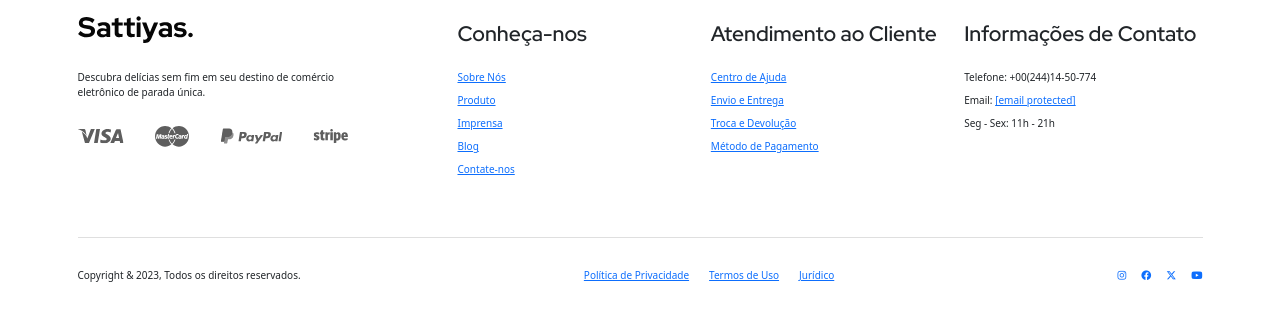
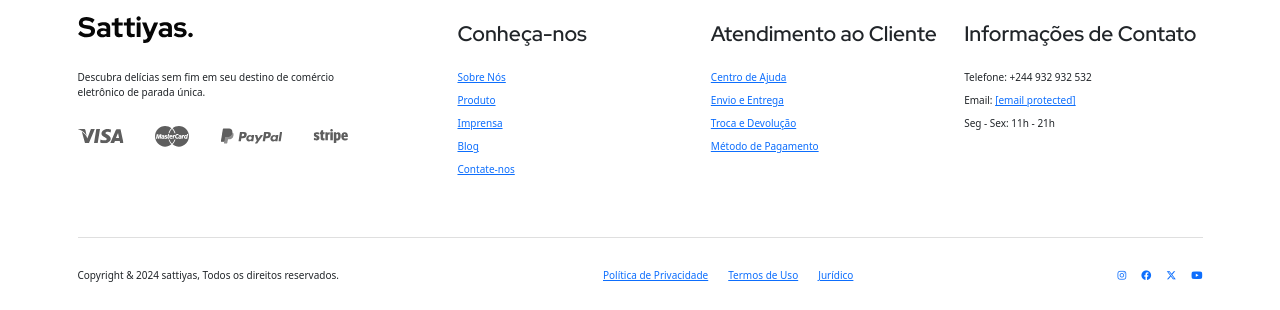
Before and after one commit to matondojoao/sattiyas, a Vue app: page / in a window 1280 px wide. Shown: the part 7139-7449 px from the top of the page. Built offline with nearby package versions, Linux system fonts and the light colour scheme; no server answers.

Commit message:
Adiciona geração dinâmica da data de copyright

```diff
--- a/src/components/template/web/Footer.vue
+++ b/src/components/template/web/Footer.vue
@@ -40,7 +40,7 @@
                   <div class="cs_footer_widget cs_menu_widget">
                     <h3 class="cs_footer_widget_title cs_fs_21 cs_semibold">Informações de Contato</h3>
                     <ul class="cs_contact_info">
-                      <li>Telefone: +00(244)14-50-774</li>
+                      <li>Telefone: +244 932 932 532</li>
                       <li>Email: <a href="/cdn-cgi/l/email-protection" class="__cf_email__" data-cfemail="533a3d353c13203227272a2a32207d303c3e">[email&#160;protected]</a></li>
                       <li>Seg - Sex: 11h - 21h</li>
                     </ul>
@@ -52,7 +52,7 @@
         </div>
         <div class="cs_footer_bottom">
           <div>
-            <p class="cs_copywrite_text mb-0">Copyright & 2023, Todos os direitos reservados.</p>
+            <p class="cs_copywrite_text mb-0">Copyright & {{ new Date().getFullYear() }} sattiyas, Todos os direitos reservados.</p>
           </div>
           <div>
             <ul class="cs_footer_menu_widget_2">
```
